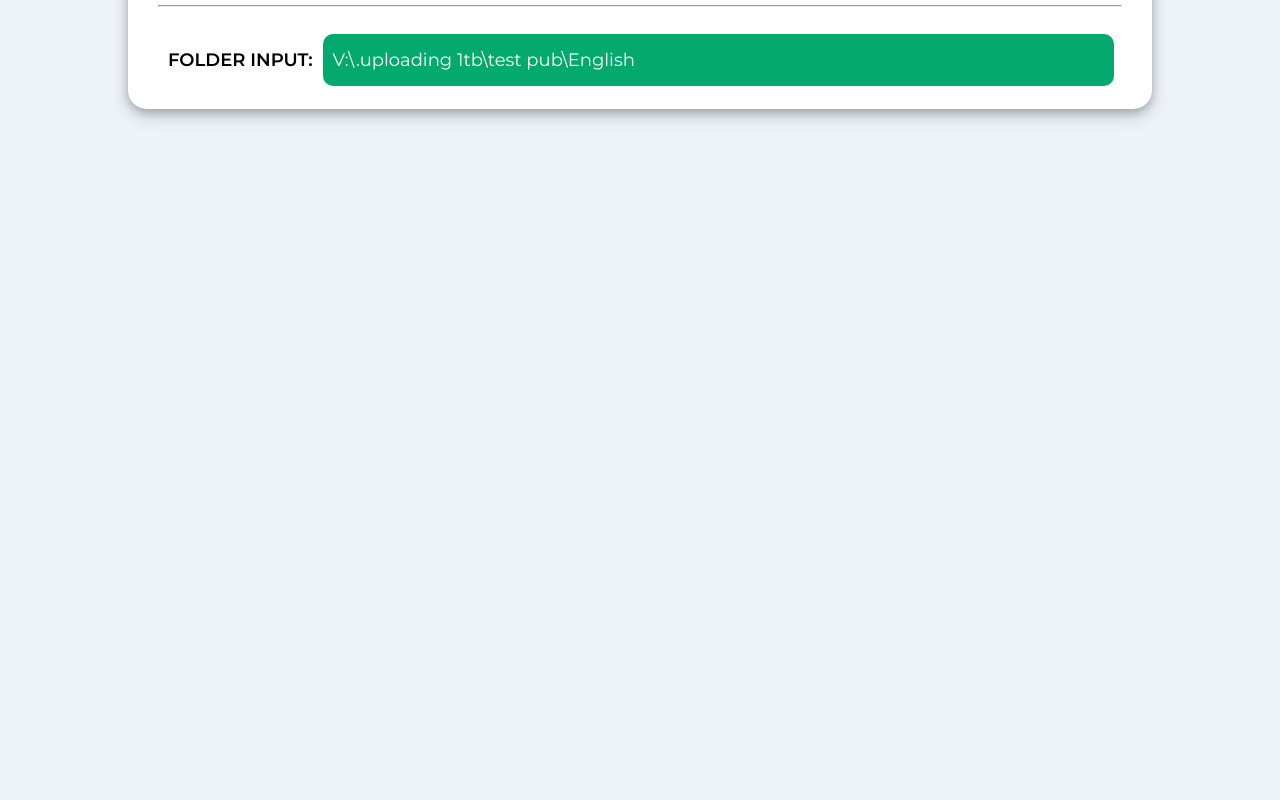
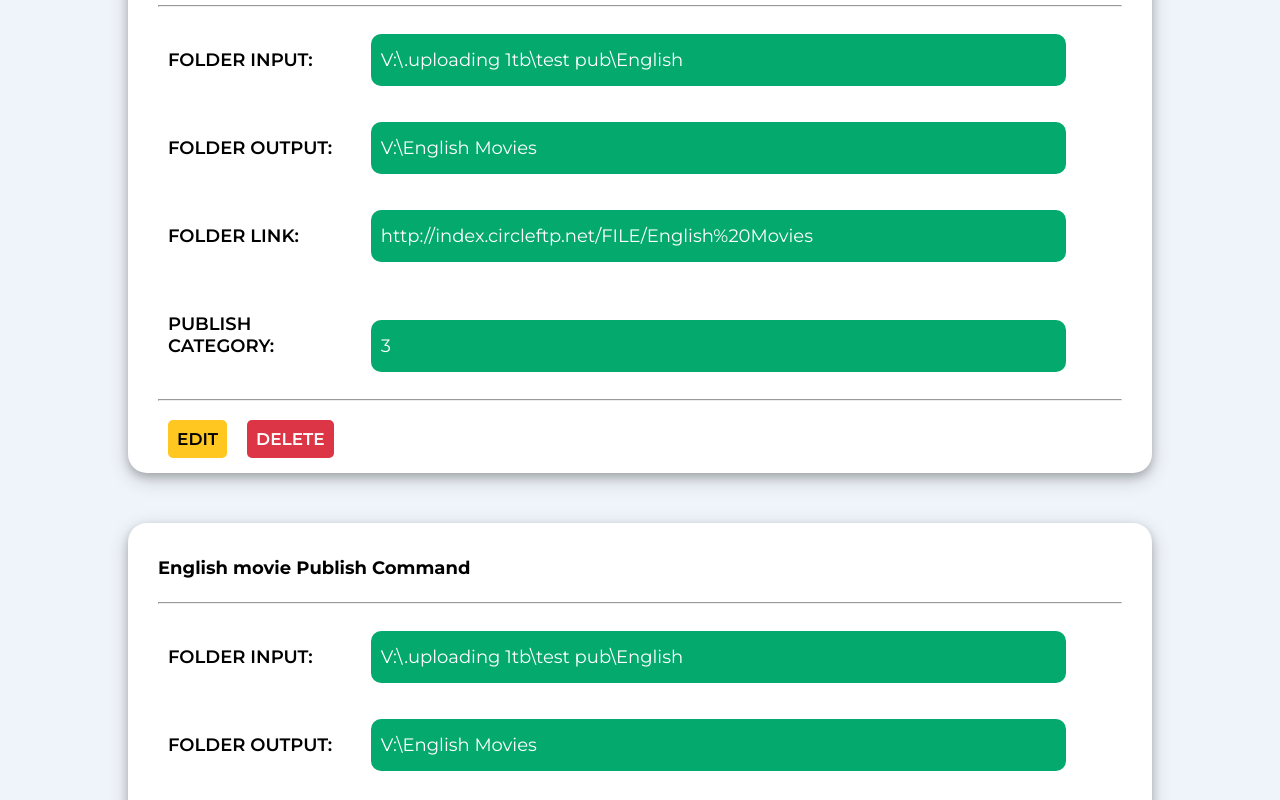
Before and after one commit to mdshemul48/MY-CLONE, a React (Create React App) app in the folder frontend/: page /publisher in a window 1280 px wide. Shown: the part 700-1500 px from the top of the page. Before the commit the page ends 873 px from the top, so only its background shows below. Built offline with nearby package versions, Linux system fonts and the light colour scheme.

Commit message:
working on publish page

```diff
--- a/frontend/package.json
+++ b/frontend/package.json
@@ -10,6 +10,7 @@
     "@testing-library/react": "^11.2.6",
     "@testing-library/user-event": "^12.8.3",
     "chart.js": "^3.2.0",
+    "live-server": "^1.2.1",
     "react": "^17.0.2",
     "react-chartjs-2": "^3.0.2",
     "react-dom": "^17.0.2",
--- a/frontend/src/Publisher/components/Command.js
+++ b/frontend/src/Publisher/components/Command.js
@@ -3,16 +3,14 @@ import React from "react";
 const Command = (props) => {
   return (
     <React.Fragment>
-      <p className="folder input-title">FOLDER INPUT:</p>
+      <p className="folder input-title">{props.name}</p>
       <p
         className="folder-input folder"
         onClick={() => {
-          navigator.clipboard.writeText(
-            "V:\\.uploading 1tb\\test pub\\English"
-          );
+          navigator.clipboard.writeText(props.value);
         }}
       >
-        V:\.uploading 1tb\test pub\English
+        {props.value}
       </p>
     </React.Fragment>
   );
--- a/frontend/src/Publisher/components/PubCommand.css
+++ b/frontend/src/Publisher/components/PubCommand.css
@@ -4,11 +4,18 @@
   display: inline-block;
 }
 .folder-input {
-  width: 80%;
+  width: 70%;
   background: #04aa6d;
   color: #fff;
   display: inline-block;
 }
 .input-title {
   font-weight: 600;
+  width: 20%;
 }
+.publish-buttons {
+  margin: 10px;
+}
+.publish-card {
+  margin-bottom: 50px;
+}
--- a/frontend/src/Publisher/components/PubCommand.js
+++ b/frontend/src/Publisher/components/PubCommand.js
@@ -3,13 +3,31 @@ import React from "react";
 import Card from "../../shared/components/UIElements/Card";
 import Command from "./Command";
 import "./PubCommand.css";
+import Button from "../../shared/components/UIElements/Button";
 const PubCommand = (props) => {
   return (
     <React.Fragment>
-      <Card>
+      <Card className="publish-card">
         <h4>English movie Publish Command</h4>
         <hr />
-        <Command />
+        <Command
+          name="FOLDER INPUT:"
+          value="V:\.uploading 1tb\test pub\English"
+        />
+        <Command name="FOLDER OUTPUT:" value="V:\English Movies" />
+        <Command
+          name="FOLDER LINK:"
+          value="http://index.circleftp.net/FILE/English%20Movies"
+        />
+        <Command name="PUBLISH CATEGORY:" value="3" />
+        <hr />
+        <Button warning className="publish-buttons">
+          EDIT
+        </Button>
+
+        <Button danger className="publish-buttons">
+          DELETE
+        </Button>
       </Card>
     </React.Fragment>
   );
--- a/frontend/src/Publisher/components/PublishCommands.js
+++ b/frontend/src/Publisher/components/PublishCommands.js
@@ -1,10 +1,10 @@
 import React from "react";
 
-import Card from "../../shared/components/UIElements/Card";
 import PubCommand from "./PubCommand";
 const PublishCommands = (props) => {
   return (
     <div className="all-publish-commands">
+      <PubCommand />
       <PubCommand />
     </div>
   );
```
Also changed, not shown: 1 other file (tests, documents, lock files or other folders).
